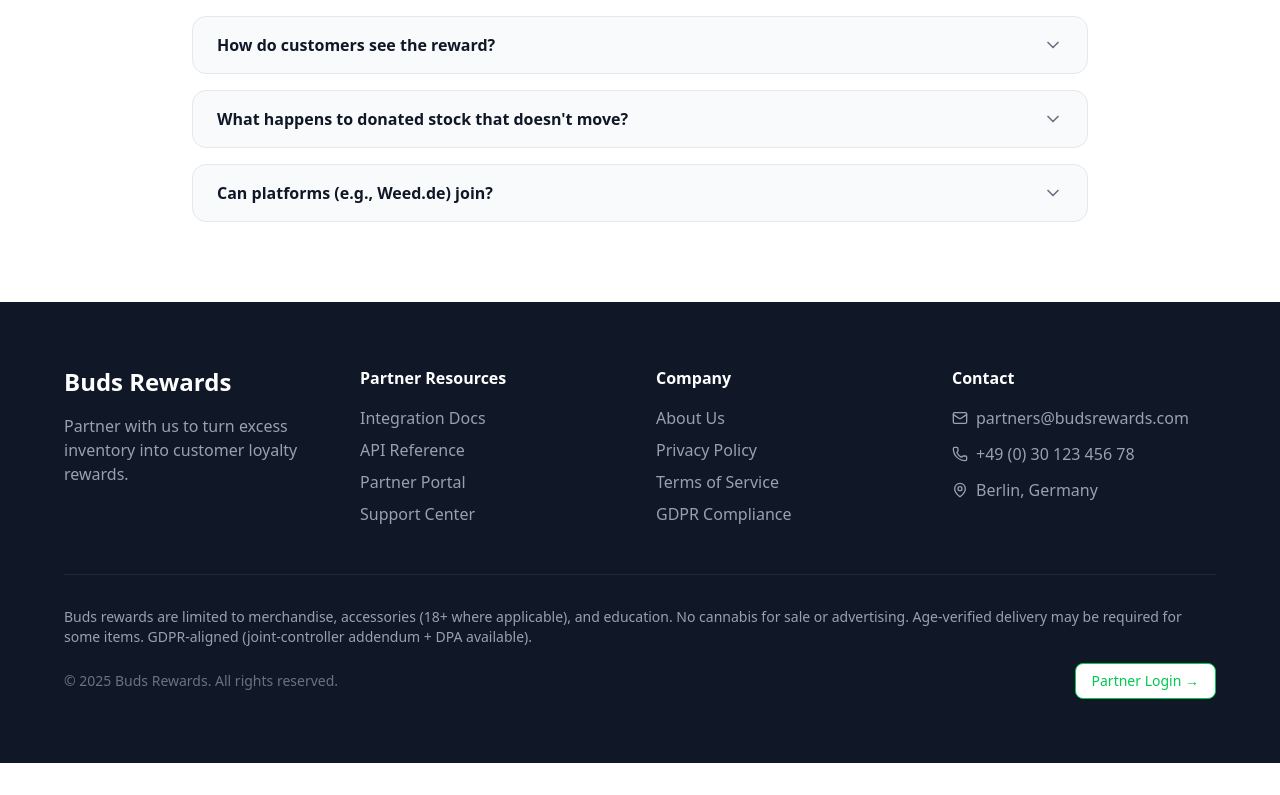
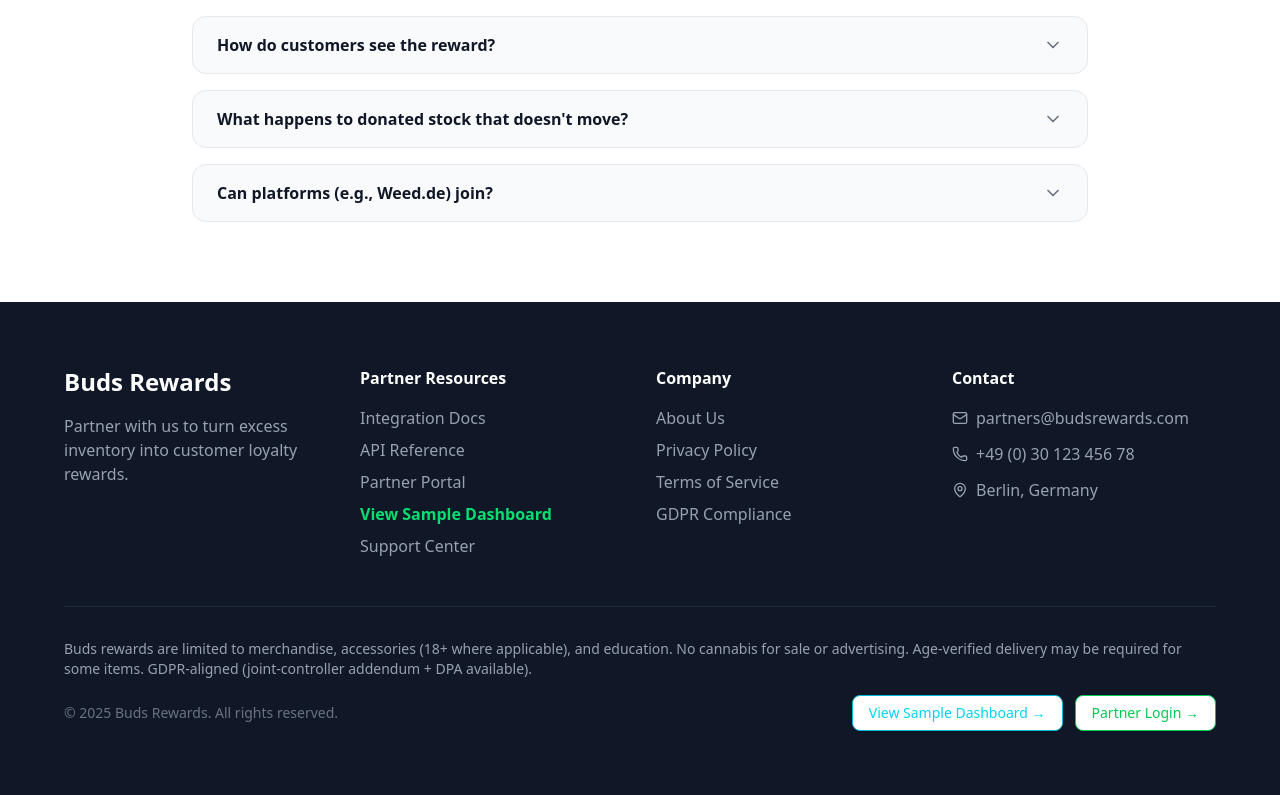
Before and after one commit to justinhartfield/budsb2b, a React (Vite) app: page / in a window 1280 px wide. Shown: the part 9818-10613 px from the top of the page. Before the commit the page ends 10581 px from the top, so only its background shows below. Built offline with nearby package versions, Linux system fonts and the light colour scheme.

Commit message:
Add View Sample Dashboard link to footer

```diff
--- a/src/pages/BudsPage.jsx
+++ b/src/pages/BudsPage.jsx
@@ -841,6 +841,7 @@
                 <li><a href="#" className="hover:text-white">Integration Docs</a></li>
                 <li><a href="#" className="hover:text-white">API Reference</a></li>
                 <li><Link to="/partners/login" className="hover:text-white">Partner Portal</Link></li>
+                <li><Link to="/partners/dashboard" className="hover:text-white font-semibold text-green-400">View Sample Dashboard</Link></li>
                 <li><a href="#" className="hover:text-white">Support Center</a></li>
               </ul>
             </div>
@@ -878,13 +879,20 @@
             <p className="text-sm text-gray-400 mb-4">
               Buds rewards are limited to merchandise, accessories (18+ where applicable), and education. No cannabis for sale or advertising. Age‑verified delivery may be required for some items. GDPR‑aligned (joint‑controller addendum + DPA available).
             </p>
-            <div className="flex items-center justify-between">
+            <div className="flex items-center justify-between flex-wrap gap-4">
               <p className="text-sm text-gray-500">© 2025 Buds Rewards. All rights reserved.</p>
-              <Link to="/partners/login">
-                <Button variant="outline" className="border-green-500 text-green-500 hover:bg-green-500 hover:text-white">
-                  Partner Login →
-                </Button>
-              </Link>
+              <div className="flex items-center gap-3">
+                <Link to="/partners/dashboard">
+                  <Button variant="outline" className="border-cyan-500 text-cyan-400 hover:bg-cyan-500 hover:text-white">
+                    View Sample Dashboard →
+                  </Button>
+                </Link>
+                <Link to="/partners/login">
+                  <Button variant="outline" className="border-green-500 text-green-500 hover:bg-green-500 hover:text-white">
+                    Partner Login →
+                  </Button>
+                </Link>
+              </div>
             </div>
           </div>
         </div>
```
Also changed, not shown: 5 other files (tests, documents, lock files or other folders).
